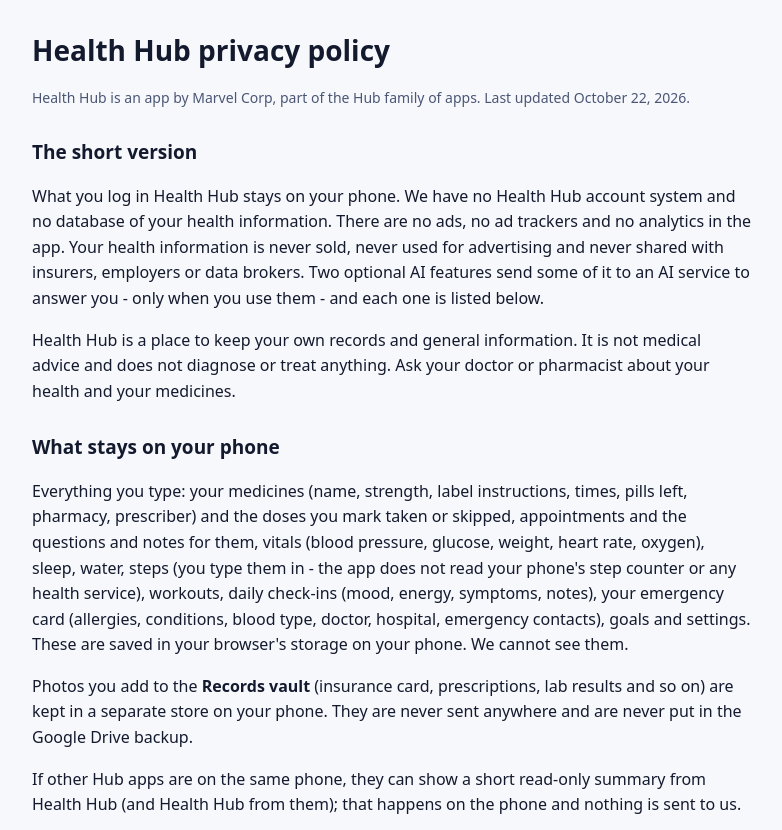
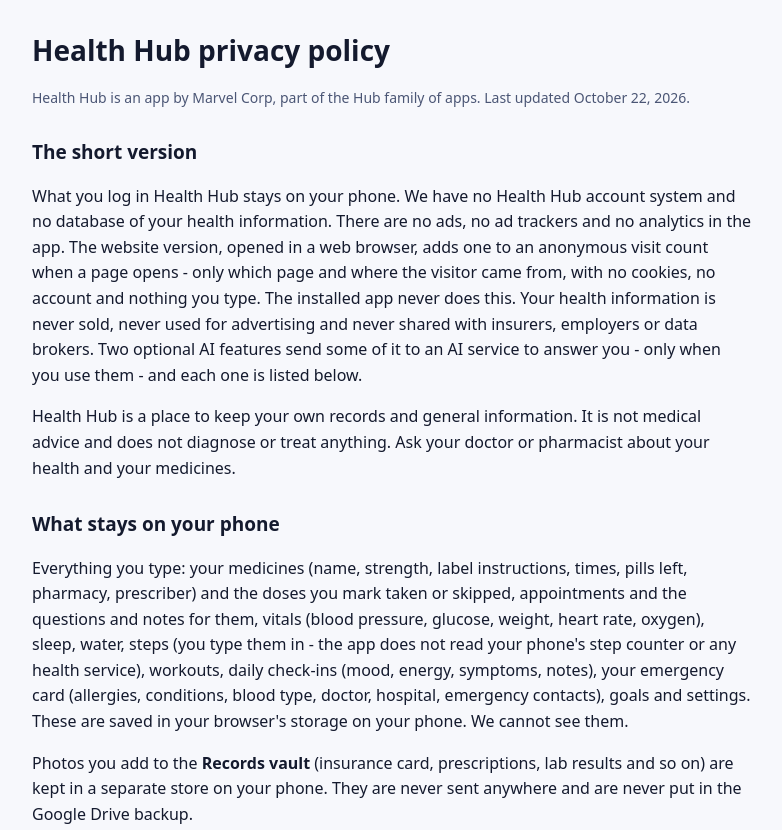
Before and after one commit to smarvel1963-ops/healthhub, a plain HTML site: page privacy.html in a window 1280 px wide. Shown: the top 830 px of the page, without its empty margins (248-1030 px from the left). Drawn offline with Linux system fonts and the light colour scheme.

Commit message:
Privacy page: the website version counts visits anonymously, the app never does (Scott 11/21: "Yes, publish both")
The Hub WEBSITE, opened in a web browser, now adds one to an anonymous visit count (Hub engine WEB_VISIT_COUNT, dayhub 9583f94):
only which page and where the visitor came from - no cookies, no account, nothing typed. The installed app never does this, so
"no analytics in the app" stays true. One sentence added after that line.

Co-Authored-By: Claude Opus 5.5 <noreply@anthropic.com>

```diff
--- a/privacy.html
+++ b/privacy.html
@@ -26,7 +26,7 @@
   <p class="dim">Health Hub is an app by Marvel Corp, part of the Hub family of apps. Last updated October 22, 2026.</p>
 
   <h2>The short version</h2>
-  <p>What you log in Health Hub stays on your phone. We have no Health Hub account system and no database of your health information. There are no ads, no ad trackers and no analytics in the app. Your health information is never sold, never used for advertising and never shared with insurers, employers or data brokers. Two optional AI features send some of it to an AI service to answer you - only when you use them - and each one is listed below.</p>
+  <p>What you log in Health Hub stays on your phone. We have no Health Hub account system and no database of your health information. There are no ads, no ad trackers and no analytics in the app. The website version, opened in a web browser, adds one to an anonymous visit count when a page opens - only which page and where the visitor came from, with no cookies, no account and nothing you type. The installed app never does this. Your health information is never sold, never used for advertising and never shared with insurers, employers or data brokers. Two optional AI features send some of it to an AI service to answer you - only when you use them - and each one is listed below.</p>
   <p>Health Hub is a place to keep your own records and general information. It is not medical advice and does not diagnose or treat anything. Ask your doctor or pharmacist about your health and your medicines.</p>
 
   <h2>What stays on your phone</h2>
```
